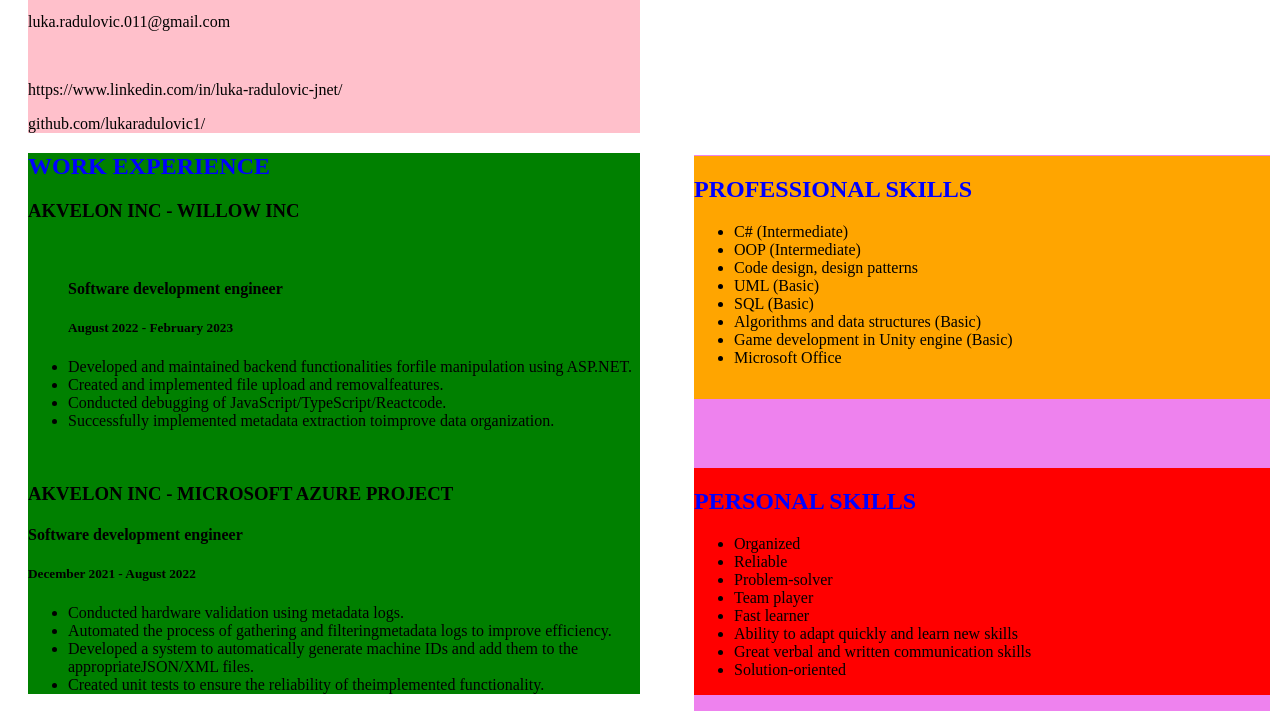
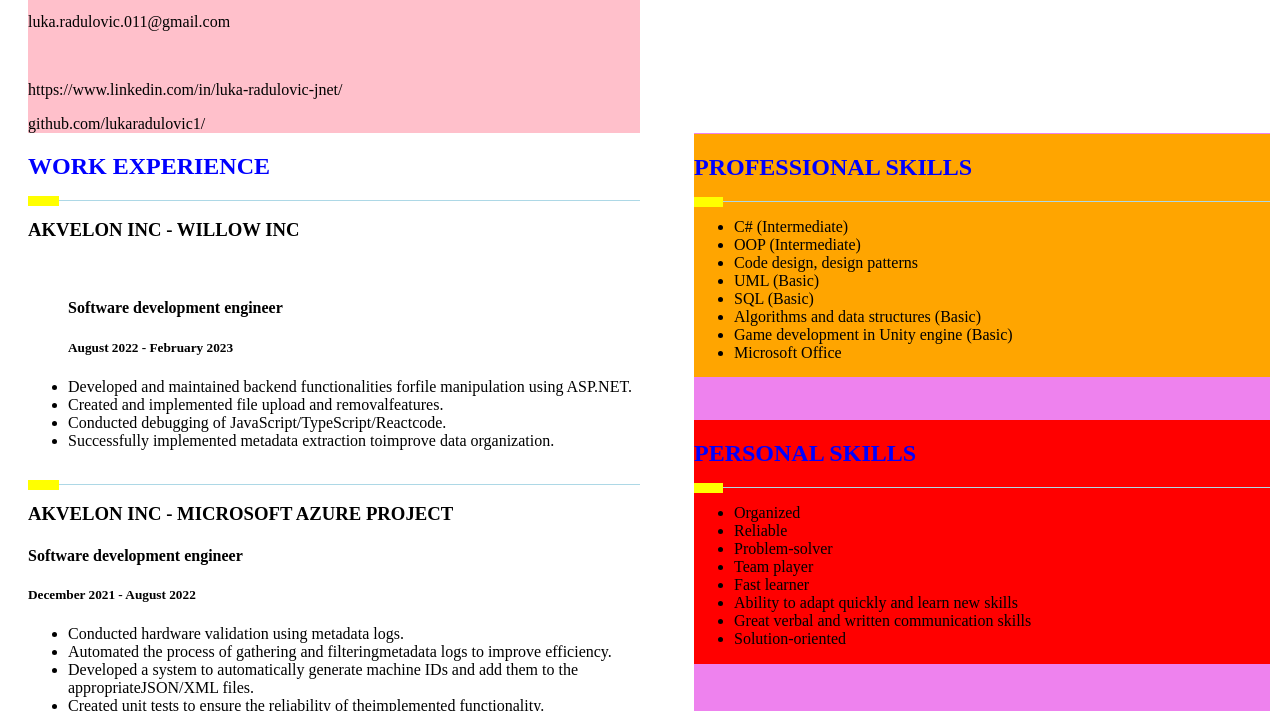
Before and after one commit to lukaradulovic1/lukaradulovic1.github.io, a plain HTML site: page index.html in a window 1280 px wide. Shown: the part 108-819 px from the top of the page. Drawn offline with Linux system fonts and the light colour scheme.

Commit message:
Stylied line splitter divs

```diff
--- a/styles.css
+++ b/styles.css
@@ -10,7 +10,6 @@
 }
 
 .experienceCard {
-  background: green;
   width: 50%;
 }
 
@@ -19,7 +18,7 @@
   background-color: violet;
   width: 45%;
   height: 116.7%;
-  top: 263px;
+  top: 241px;
   right: 10px;
 }
 
@@ -35,14 +34,14 @@
   background-color: red;
   position: absolute;
   width: 100%;
-  top: 313px;
+  top: 287px;
 }
 
 .languages {
   background-color: oldlace;
   position: absolute;
   width: 100%;
-  bottom: 83px;
+  bottom: 40px;
 }
 
 .educationCard {
@@ -53,3 +52,19 @@
 .cardTitle {
   color: blue;
 }
+
+.lineSplitter {
+  position: relative;
+}
+
+.smallRectangle {
+  border-bottom: 10px solid yellow;
+  position: absolute;
+  width: 5%;
+  top: -4px;
+}
+
+.longLine {
+  border-bottom: 1px solid lightblue;
+  left: 50px;
+}
```
